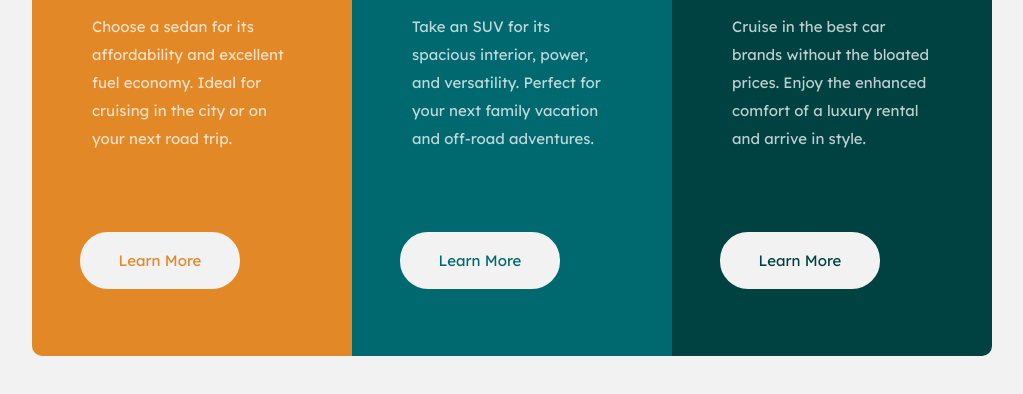
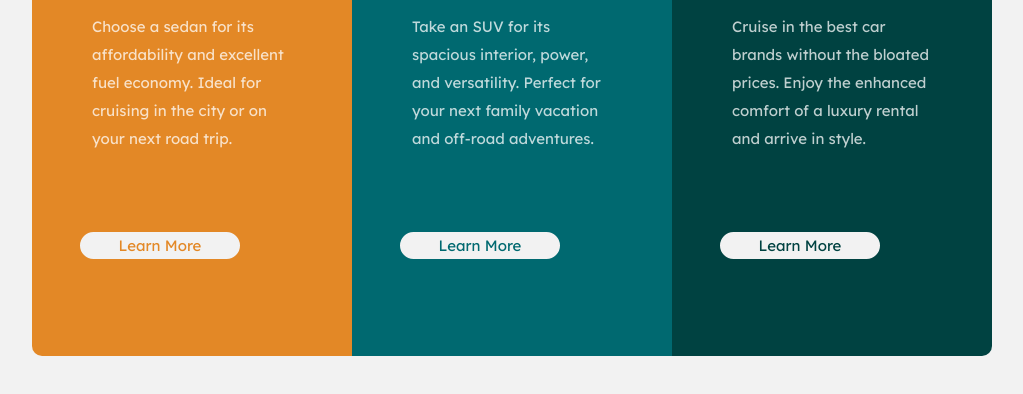
Before and after one commit to Mo-sissoko/challenge-1-3-Column-Preview-Card-Component-Challenge, a plain HTML site: page index.html in a window 1280 px wide. Shown: the part 324-718 px from the top of the page, without its empty margins (128-1151 px from the left). Drawn offline with Linux system fonts and the light colour scheme.

Commit message:
Update index.html

```diff
--- a/index.html
+++ b/index.html
@@ -8,8 +8,8 @@
   <link rel="icon" type="image/png" sizes="32x32" href="./images/favicon-32x32.png">
   <link rel="stylesheet" href="css/styles.css">
   <link rel="preconnect" href="https://fonts.googleapis.com">
-<link rel="preconnect" href="https://fonts.gstatic.com" crossorigin>
-<link href="https://fonts.googleapis.com/css2?family=Big+Shoulders+Display:wght@700&family=Lexend+Deca&display=swap" rel="stylesheet">
+  <link rel="preconnect" href="https://fonts.gstatic.com" crossorigin>
+  <link href="https://fonts.googleapis.com/css2?family=Big+Shoulders+Display:wght@700&family=Lexend+Deca&display=swap" rel="stylesheet">
   <title>Frontend Mentor | 3-column preview card component</title>
 
   <!-- Feel free to remove these styles or customise in your own stylesheet 👍 -->
@@ -29,16 +29,16 @@
 
   <div class="row">
     <div class="container sedans">
-    <div class="image">
-      <img class="cars" src="images/icon-sedans.svg" alt="icon-sedans">
+      <div class="image">
+        <img class="cars" src="images/icon-sedans.svg" alt="icon-sedans">
 
-    </div>
+      </div>
       <p class="title">SEDANS</p>
       <p class="paragraph"> Choose a sedan for its affordability and excellent fuel economy. Ideal for cruising in the city
         or on your next road trip. </p>
 
-      <button href="#" class="learn-more-btn sedan-btn" type="button" name="Learn More">
-        <p>Learn More</p>
+      <button class="learn-more-btn sedan-btn" type="button" name="Learn More">
+        Learn More
 
       </button>
     </div>
@@ -54,8 +54,8 @@
         Take an SUV for its spacious interior, power, and versatility. Perfect for your next family vacation
         and off-road adventures.
       </p>
-      <button href="#" class="learn-more-btn suvs-btn" type="button" name="Learn More">
-        <p>Learn More</p>
+      <button  class="learn-more-btn suvs-btn" type="button" name="Learn More">
+        Learn More
 
       </button>
     </div>
@@ -67,8 +67,8 @@
       <p class="title"> LUXURY</p>
       <p class="paragraph"> Cruise in the best car brands without the bloated prices. Enjoy the enhanced comfort of a luxury
         rental and arrive in style.</p>
-      <button href="#" class="learn-more-btn luxury-btn" type="button" name="Learn More">
-        <p>Learn More</p>
+      <button class="learn-more-btn luxury-btn" type="button" name="Learn More">
+      Learn More
 
       </button>
     </div>
```
